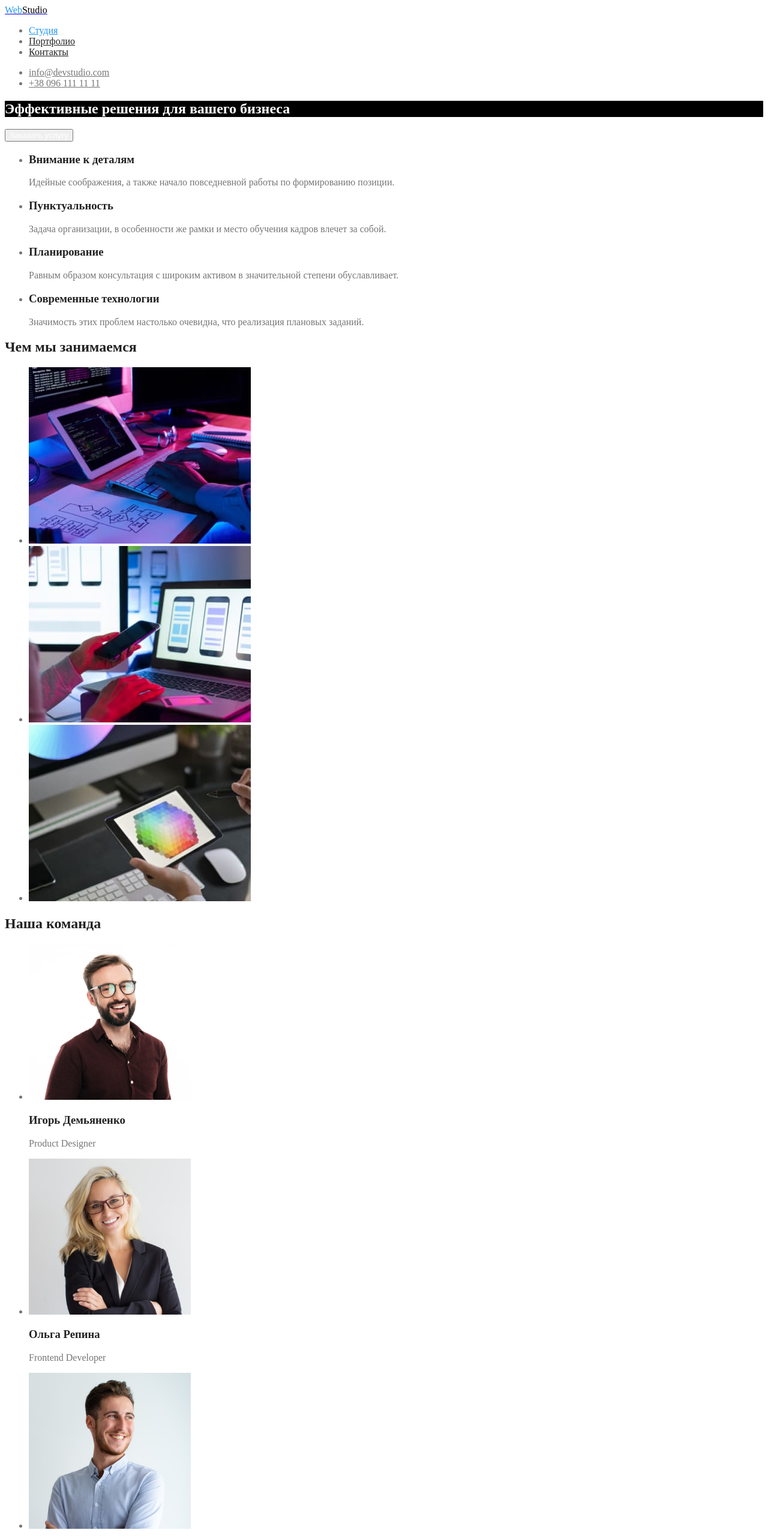
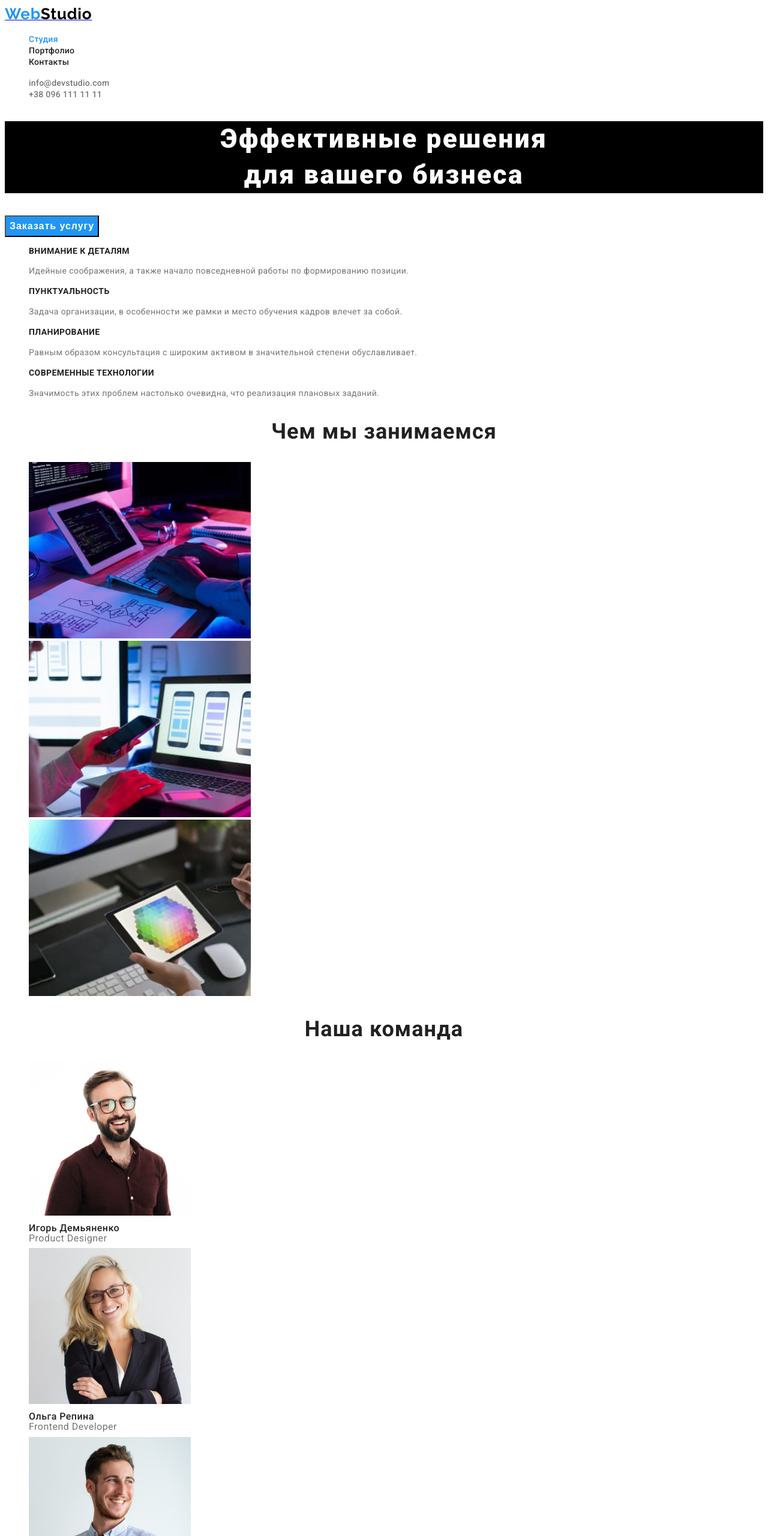
Before and after one commit to DaryaBobur/goit-markup-hw-02, a plain HTML site: page index.html in a window 1280 px wide. Shown: the top 2560 px of the page at 60% size. Drawn offline with Linux system fonts and the light colour scheme.

Commit message:
Добавляет шрифты в css и убирает точечки с немаркированного списка

```diff
--- a/css/styles.css
+++ b/css/styles.css
@@ -17,75 +17,195 @@
 body {
   background-color: var(--primary-white-color);
   color: var(--primary-text-color);
+
+  font-family: Roboto, sans-serif;
 }
+.list {
+  list-style: none;
+}
+/* Логотип в шапке */
+.accent-logo {
+  color: var(--accent-color);
 
-/* Заголовки на странице */
-/* фон для того, чтобы было видно заголовок (потом уберу) */
-.page-caption {
-  color: var(--primary-white-color);
-  background-color: #000000;
+  font-family: Raleway, sans-serif;
+  font-weight: 700;
+  font-size: 26px;
+  line-height: 1.19;
+  letter-spacing: 0.03em;
+  text-decoration: none;
 }
-
-.page-subtitle {
-  color: var(--secondary-color);
-}
-
-/* Логотип */
-.accent {
-  color: var(--accent-color);
-}
-.accent:hover {
+.accent-logo:hover {
   color: var(--logo-color);
 }
 .logo {
   color: var(--logo-color);
+
+  font-family: Raleway, sans-serif;
+  font-weight: 700;
+  font-size: 26px;
+  line-height: 1.19;
+  letter-spacing: 0.03em;
+  text-decoration: none;
 }
 .logo:hover {
   color: var(--accent-color);
 }
-.footer-logo {
-  color: var(--primary-white-color);
-}
-.footer-logo:hover {
-  color: var(--accent-color);
-}
 
 /* Навигация сайта */
-.site-nav .link {
+.site-nav .link,
+.site-nav .link-current {
   color: var(--secondary-color);
+
+  font-weight: 500;
+  font-size: 14px;
+  line-height: 1.14;
+  letter-spacing: 0.02em;
+  text-decoration: none;
 }
 .site-nav .link:hover,
 .site-nav .link:focus {
   color: var(--accent-color);
 }
-.link-current {
+.site-nav .link-current {
   color: var(--accent-color);
 }
-/* Контакты и адрес */
+.site-nav .link-current:hover,
+.site-nav .link-current:focus {
+  color: var(--secondary-color);
+}
+/* Контакты */
 .contacts a {
   color: var(--primary-text-color);
+
+  font-weight: 500;
+  font-size: 14px;
+  line-height: 1.14;
+  letter-spacing: 0.02em;
+  text-decoration: none;
 }
 .contacts a:hover,
 .contacts a:focus {
   color: var(--accent-color);
 }
+
+/* Герой */
+/* фон для того, чтобы было видно заголовок, потом уберу*/
+.page-caption {
+  color: var(--primary-white-color);
+  background-color: #000000;
+
+  font-weight: 900;
+  font-size: 44px;
+  line-height: 1.36;
+  text-align: center;
+  letter-spacing: 0.06em;
+}
+/* Кнопка "Заказать услугу" */
+.primary-button {
+  color: var(--primary-white-color);
+
+  font-weight: 700;
+  font-size: 16px;
+  line-height: 1.87;
+  letter-spacing: 0.06em;
+  background-color: var(--accent-color);
+}
+.primary-button:hover,
+.primary-button:focus {
+  color: var(--secondary-color);
+}
+/* Наши особенности */
+.page-subtitle {
+  color: var(--secondary-color);
+  font-weight: 700;
+  font-size: 14px;
+  line-height: 1.14;
+  letter-spacing: 0.03em;
+  text-transform: uppercase;
+}
+
+.text {
+  font-weight: 400;
+  font-size: 14px;
+  line-height: 1.71;
+  letter-spacing: 0.03em;
+}
+
+/* Наша сфера деятельности */
+.page-subject {
+  color: var(--secondary-color);
+
+  font-weight: 700;
+  font-size: 36px;
+  line-height: 1.17;
+  text-align: center;
+  letter-spacing: 0.03em;
+}
+
+/* Наша команда */
+.section-team {
+  color: var(--secondary-color);
+
+  font-weight: 500;
+  font-size: 16px;
+  line-height: 1.19px;
+  letter-spacing: 0.03em;
+}
+
+.aside-team {
+  font-weight: 400;
+  font-size: 16px;
+  line-height: 1.19px;
+  letter-spacing: 0.03em;
+}
+
+/* Футер */
+/* Логотип в футере */
+.blue-logo {
+  color: var(--accent-color);
+
+  font-weight: 700;
+  font-size: 26px;
+  line-height: 1.19;
+  letter-spacing: 0.03em;
+}
+.blue-logo:hover,
+.blue-logo:focus {
+  color: var(--secondary-color);
+}
+.footer-logo {
+  color: var(--primary-white-color);
+
+  font-weight: 700;
+  font-size: 26px;
+  line-height: 1.19;
+  letter-spacing: 0.03em;
+}
+.footer-logo:hover {
+  color: var(--secondary-color);
+}
+/* Адрес */
+.location {
+  color: var(--primary-white-color);
+  background-color: var(--secondary-color);
+
+  font: weight 400px;
+  font-size: 14px;
+  line-height: 1.71;
+  letter-spacing: 0.03em;
+}
+/* Почта и телефон */
 .footer-contacts a {
   color: var(--contacts-color);
   background-color: var(--secondary-color);
+
+  font-weight: normal;
+  font-size: 14px;
+  line-height: 1.71;
+  letter-spacing: 0.03em;
+  text-decoration: none;
 }
 .footer-contacts a:hover,
 .footer-contacts a:focus {
   color: var(--accent-color);
 }
-.location {
-  color: var(--primary-white-color);
-  background-color: var(--secondary-color);
-}
-/* Кнопка "Заказать услугу" */
-.button {
-  color: var(--primary-white-color);
-}
-.button:hover,
-.button:focus {
-  color: var(--secondary-color);
-}
--- a/index.html
+++ b/index.html
@@ -4,7 +4,7 @@
     <meta charset="UTF-8">
     <meta http-equiv="X-UA-Compatible" content="IE=edge">
     <meta name="viewport" content="width=device-width, initial-scale=1.0">
-    <title>Document</title>
+    <title>Студия</title>
     <link rel="preconnect" href="https://fonts.googleapis.com">
     <link rel="preconnect" href="https://fonts.gstatic.com" crossorigin>
     <link href="https://fonts.googleapis.com/css2?family=Raleway:wght@700&family=Roboto:wght@400;500;700;900&display=swap"
@@ -15,15 +15,15 @@
 <!-- Шапка сайта -->
 <header>
     <nav>
-    <a href="index.html"><span class="accent">Web</span><span class="logo">Studio</span></a>
+    <a href="index.html"><span class="accent-logo">Web</span><span class="logo">Studio</span></a>
 
-    <ul class="site-nav">
-        <li><a href="" class="link-current">Студия</a></li>
+    <ul class="site-nav list">
+        <li><a href="./index.html" class="link-current">Студия</a></li>
         <li><a href="" class="link">Портфолио</a></li>
         <li><a href="" class="link">Контакты</a></li>
     </ul>
     </nav>
-    <ul class="contacts">
+    <ul class="contacts list">
         <li><a href="mailto:info@devstudio.com">info@devstudio.com</a></li>
         <li><a href="tel:+380961111111">+38 096 111 11 11</a></li>
     </ul>
@@ -31,34 +31,34 @@
 <main>
 <!--Герой-->
 <section>
-    <h1 class="page-caption">Эффективные решения для вашего бизнеса</h1>
-    <button type="button" class="button">Заказать услугу</button>
+    <h1 class="page-caption">Эффективные решения <br/> для вашего бизнеса</h1>
+    <button type="button" class="primary-button">Заказать услугу</button>
 </section>
 <!--Наши особенности-->
 <section>
-    <ul>
+    <ul class="list">
         <li>
             <h3 class="page-subtitle">Внимание к деталям</h3>
-            <p>Идейные соображения, а также начало повседневной работы по формированию позиции.</p>
+            <p class="text">Идейные соображения, а также начало повседневной работы по формированию позиции.</p>
         </li>
         <li>
             <h3 class="page-subtitle">Пунктуальность</h3>
-            <p>Задача организации, в особенности же рамки и место обучения кадров влечет за собой.</p>
+            <p class="text">Задача организации, в особенности же рамки и место обучения кадров влечет за собой.</p>
         </li>
         <li>
             <h3 class="page-subtitle">Планирование</h3>
-            <p>Равным образом консультация с широким активом в значительной степени обуславливает.</p>
+            <p class="text">Равным образом консультация с широким активом в значительной степени обуславливает.</p>
         </li>
         <li>
             <h3 class="page-subtitle">Современные технологии</h3>
-            <p>Значимость этих проблем настолько очевидна, что реализация плановых заданий.</p>
+            <p class="text">Значимость этих проблем настолько очевидна, что реализация плановых заданий.</p>
         </li>
     </ul>
 </section>
 <!--Наша сфера деятельности-->
 <section>
-    <h2 class="page-subtitle">Чем мы занимаемся</h2>
-<ul>
+    <h2 class="page-subject">Чем мы занимаемся</h2>
+<ul class="list">
     <li><img src="./images/computer.jpg" alt="Работа с компьютером" width="370" height="294"></li>
     <li><img src="./images/phone.jpg" alt="Работа с телефоном" width="370" height="294"></li>
     <li><img src="./images/mapcase.jpg" alt="Работа с планшетом" width="370" height="294"></li>
@@ -66,37 +66,37 @@
 </section>
 <!--Наша команда-->
 <section>
-    <h2 class="page-subtitle">Наша команда</h2>
-    <ul>
+    <h2 class="page-subject">Наша команда</h2>
+    <ul class="list">
         <li>
          <img src="./images/ihor.jpg" alt="фото Игоря Демьяненка" width="270" height="260">
-         <h3 class="page-subtitle">Игорь Демьяненко</h3>
-         <p>Product Designer</p>
+         <h3 class="section-team">Игорь Демьяненко</h3>
+         <p class="aside-team">Product Designer</p>
         </li>
         <li>
          <img src="./images/olga.jpg" alt="фото Ольги Репиной" width="270" height="260">
-         <h3 class="page-subtitle">Ольга Репина</h3>
-         <p>Frontend Developer</p>
+         <h3 class="section-team">Ольга Репина</h3>
+         <p class="aside-team">Frontend Developer</p>
          </li>
         <li>
          <img src="./images/nikolay.jpg" alt="фото Николая Тарасова" width="270" height="260">
-         <h3 class="page-subtitle">Николай Тарасов</h3>
-         <p>Marketing</p>
+         <h3 class="section-team">Николай Тарасов</h3>
+         <p class="aside-team">Marketing</p>
         </li>
         <li>
          <img src="./images/michael.jpg" alt="фото Михаила Ермакова" width="270" height="260">
-         <h3 class="page-subtitle">Михаил Ермаков</h3>
-         <p>UI Designer</p>
+         <h3 class="section-team">Михаил Ермаков</h3>
+         <p class="aside-team">UI Designer</p>
         </li>
     </ul>
 </section>
 </main>
 <!--Футер-->
 <footer>
-    <a href=""><span class="accent">Web</span><span class="footer-logo">Studio</span></a>
+    <a href=""><span class="blue-logo">Web</span><span class="footer-logo">Studio</span></a>
     <address class="location">
     г. Киев, пр-т Леси Украинки, 26
-    <ul class="footer-contacts">
+    <ul class="footer-contacts list">
         <li><a href="mailto:info@example.com">info@example.com</a></li>
         <li><a href="tel:+380991111111">+38 099 111 11 11</a></li>
     </ul>
```
